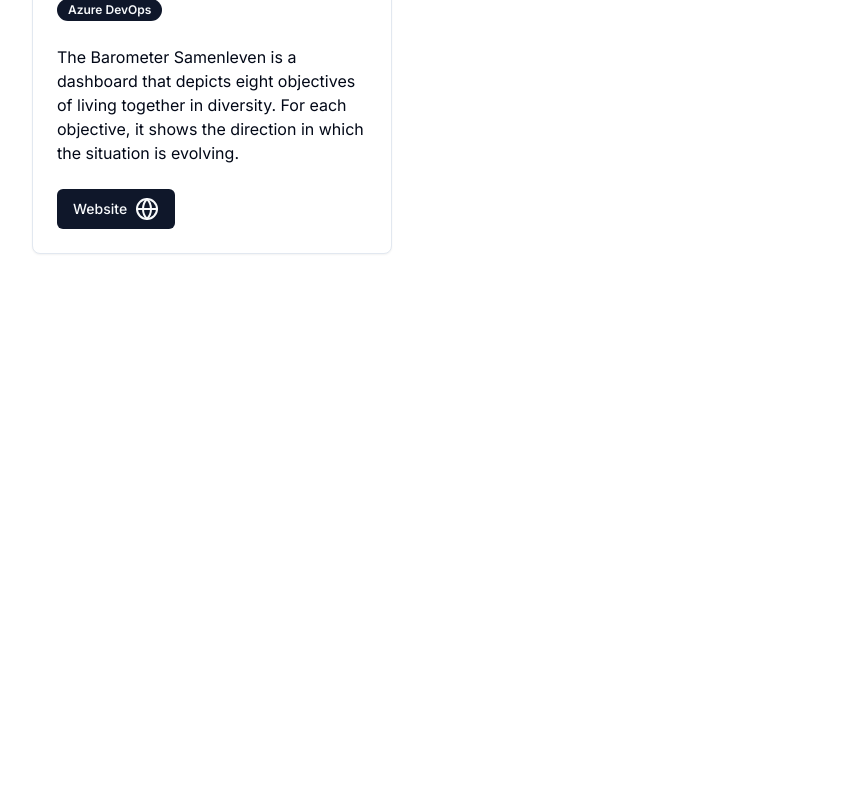
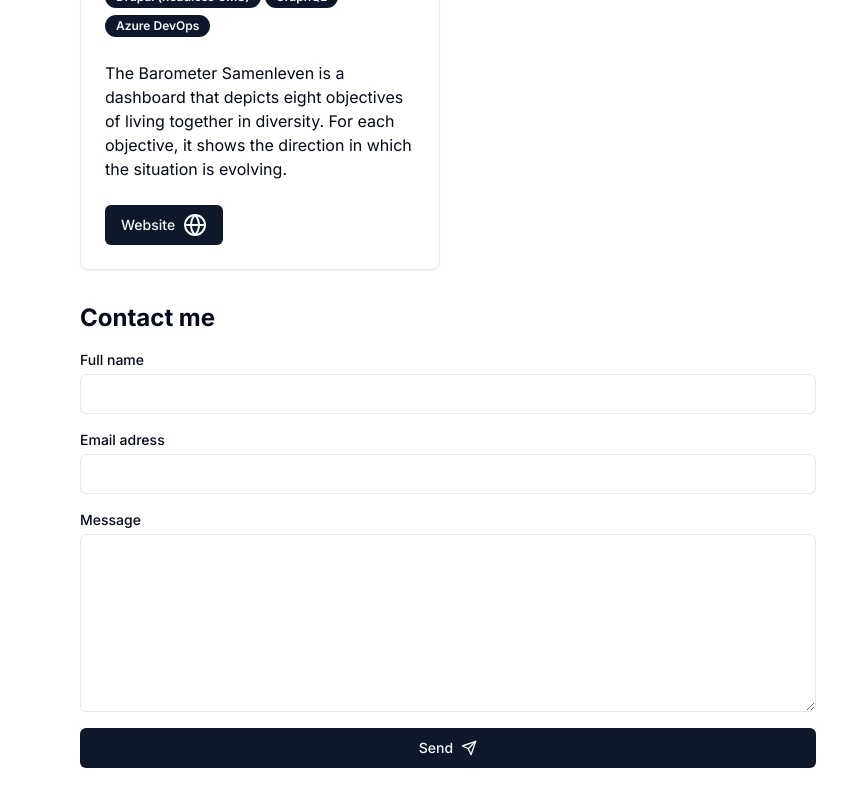
Before and after one commit to Talha-Bayansar/portfolio, a Next.js app: page / in a window 1280 px wide. Shown: the part 1431-2231 px from the top of the page, without its empty margins (160-1007 px from the left). Before the commit the page ends 1717 px from the top, so only its background shows below. Built offline with nearby package versions, Linux system fonts and the light colour scheme.

Commit message:
adding contact me section and form and adding padding to navigation bar

```diff
--- a/package.json
+++ b/package.json
@@ -9,7 +9,9 @@
     "lint": "next lint"
   },
   "dependencies": {
+    "@hookform/resolvers": "^3.3.4",
     "@radix-ui/react-accordion": "^1.1.2",
+    "@radix-ui/react-label": "^2.0.2",
     "@radix-ui/react-scroll-area": "^1.0.5",
     "@radix-ui/react-slot": "^1.0.2",
     "class-variance-authority": "^0.7.0",
@@ -18,8 +20,10 @@
     "next": "14.2.0",
     "react": "^18",
     "react-dom": "^18",
+    "react-hook-form": "^7.51.3",
     "tailwind-merge": "^2.2.2",
-    "tailwindcss-animate": "^1.0.7"
+    "tailwindcss-animate": "^1.0.7",
+    "zod": "^3.22.4"
   },
   "devDependencies": {
     "@types/node": "^20",
--- a/src/app/layout.tsx
+++ b/src/app/layout.tsx
@@ -30,7 +30,7 @@
         )}
       >
         <Navigation />
-        <div className="ml-40">{children}</div>
+        <div className="md:ml-52">{children}</div>
       </body>
     </html>
   );
--- a/src/app/page.tsx
+++ b/src/app/page.tsx
@@ -1,11 +1,13 @@
 import { AboutMeSection } from "@/components/sections/AboutMeSection";
+import { ContactMeSection } from "@/components/sections/ContactMeSection";
 import { ProjectsSection } from "@/components/sections/ProjectsSection";
 
 export default function Home() {
   return (
-    <main className="flex flex-col gap-4 p-8 max-w-[800px]">
+    <main className="flex flex-col gap-8 p-8 max-w-[800px]">
       <AboutMeSection />
       <ProjectsSection />
+      <ContactMeSection />
     </main>
   );
 }
--- /dev/null
+++ b/src/components/ContactMeForm.tsx
@@ -0,0 +1,33 @@
+import React from "react";
+import { Input } from "./ui/input";
+import { Textarea } from "./ui/textarea";
+import { Button } from "./ui/button";
+import { Send } from "lucide-react";
+
+export const ContactMeForm = () => {
+  return (
+    <form action="" className="flex flex-col gap-4">
+      <div className="flex flex-col gap-1">
+        <label htmlFor="full-name" className="font-medium text-sm">
+          Full name
+        </label>
+        <Input id="full-name" name="full-name" />
+      </div>
+      <div className="flex flex-col gap-1">
+        <label htmlFor="email" className="font-medium text-sm">
+          Email adress
+        </label>
+        <Input id="email" name="email" type="email" inputMode="email" />
+      </div>
+      <div className="flex flex-col gap-1">
+        <label htmlFor="message" className="font-medium text-sm">
+          Message
+        </label>
+        <Textarea id="message" name="message" rows={8} />
+      </div>
+      <Button className="flex gap-2" type="submit">
+        Send <Send className="w-4" />
+      </Button>
+    </form>
+  );
+};
--- a/src/components/ProjectCard.tsx
+++ b/src/components/ProjectCard.tsx
@@ -37,7 +37,7 @@
           ))}
         </ul>
       </CardHeader>
-      <CardContent className="flex-grow">
+      <CardContent className="flex-grow text-sm md:text-base">
         {/* <Accordion type="single" collapsible>
           <AccordionItem value={project.name}>
             <AccordionTrigger>Description</AccordionTrigger>
--- a/src/components/layout/Navigation.tsx
+++ b/src/components/layout/Navigation.tsx
@@ -6,7 +6,7 @@
 
 export const Navigation = () => {
   return (
-    <nav className="hidden fixed left-0 top-0 bottom-0 md:flex md:flex-col pt-8 w-40 text-sm font-medium border-r">
+    <nav className="hidden fixed left-0 top-0 bottom-0 md:flex md:flex-col pt-8 w-52 text-sm font-medium border-r">
       <NavigationItem title="About me" href="#about-me" Icon={UserRound} />
       <NavigationItem title="Projects" href="#projects" Icon={LayoutGrid} />
       <NavigationItem title="Contact me" href="#contact-me" Icon={Mail} />
@@ -26,7 +26,7 @@
       href={href}
       className={cn(
         buttonVariants({ variant: "ghost" }),
-        "flex items-center justify-start gap-3"
+        "flex items-center justify-start gap-3 px-10"
       )}
     >
       <Icon className="h-4 w-4" />
--- /dev/null
+++ b/src/components/sections/ContactMeSection.tsx
@@ -0,0 +1,11 @@
+import React from "react";
+import { Section } from "../layout/Section";
+import { ContactMeForm } from "../ContactMeForm";
+
+export const ContactMeSection = () => {
+  return (
+    <Section id="contact-me" title="Contact me">
+      <ContactMeForm />
+    </Section>
+  );
+};
--- /dev/null
+++ b/src/components/ui/form.tsx
@@ -0,0 +1,176 @@
+import * as React from "react"
+import * as LabelPrimitive from "@radix-ui/react-label"
+import { Slot } from "@radix-ui/react-slot"
+import {
+  Controller,
+  ControllerProps,
+  FieldPath,
+  FieldValues,
+  FormProvider,
+  useFormContext,
+} from "react-hook-form"
+
+import { cn } from "@/lib/utils"
+import { Label } from "@/components/ui/label"
+
+const Form = FormProvider
+
+type FormFieldContextValue<
+  TFieldValues extends FieldValues = FieldValues,
+  TName extends FieldPath<TFieldValues> = FieldPath<TFieldValues>
+> = {
+  name: TName
+}
+
+const FormFieldContext = React.createContext<FormFieldContextValue>(
+  {} as FormFieldContextValue
+)
+
+const FormField = <
+  TFieldValues extends FieldValues = FieldValues,
+  TName extends FieldPath<TFieldValues> = FieldPath<TFieldValues>
+>({
+  ...props
+}: ControllerProps<TFieldValues, TName>) => {
+  return (
+    <FormFieldContext.Provider value={{ name: props.name }}>
+      <Controller {...props} />
+    </FormFieldContext.Provider>
+  )
+}
+
+const useFormField = () => {
+  const fieldContext = React.useContext(FormFieldContext)
+  const itemContext = React.useContext(FormItemContext)
+  const { getFieldState, formState } = useFormContext()
+
+  const fieldState = getFieldState(fieldContext.name, formState)
+
+  if (!fieldContext) {
+    throw new Error("useFormField should be used within <FormField>")
+  }
+
+  const { id } = itemContext
+
+  return {
+    id,
+    name: fieldContext.name,
+    formItemId: `${id}-form-item`,
+    formDescriptionId: `${id}-form-item-description`,
+    formMessageId: `${id}-form-item-message`,
+    ...fieldState,
+  }
+}
+
+type FormItemContextValue = {
+  id: string
+}
+
+const FormItemContext = React.createContext<FormItemContextValue>(
+  {} as FormItemContextValue
+)
+
+const FormItem = React.forwardRef<
+  HTMLDivElement,
+  React.HTMLAttributes<HTMLDivElement>
+>(({ className, ...props }, ref) => {
+  const id = React.useId()
+
+  return (
+    <FormItemContext.Provider value={{ id }}>
+      <div ref={ref} className={cn("space-y-2", className)} {...props} />
+    </FormItemContext.Provider>
+  )
+})
+FormItem.displayName = "FormItem"
+
+const FormLabel = React.forwardRef<
+  React.ElementRef<typeof LabelPrimitive.Root>,
+  React.ComponentPropsWithoutRef<typeof LabelPrimitive.Root>
+>(({ className, ...props }, ref) => {
+  const { error, formItemId } = useFormField()
+
+  return (
+    <Label
+      ref={ref}
+      className={cn(error && "text-destructive", className)}
+      htmlFor={formItemId}
+      {...props}
+    />
+  )
+})
+FormLabel.displayName = "FormLabel"
+
+const FormControl = React.forwardRef<
+  React.ElementRef<typeof Slot>,
+  React.ComponentPropsWithoutRef<typeof Slot>
+>(({ ...props }, ref) => {
+  const { error, formItemId, formDescriptionId, formMessageId } = useFormField()
+
+  return (
+    <Slot
+      ref={ref}
+      id={formItemId}
+      aria-describedby={
+        !error
+          ? `${formDescriptionId}`
+          : `${formDescriptionId} ${formMessageId}`
+      }
+      aria-invalid={!!error}
+      {...props}
+    />
+  )
+})
+FormControl.displayName = "FormControl"
+
+const FormDescription = React.forwardRef<
+  HTMLParagraphElement,
+  React.HTMLAttributes<HTMLParagraphElement>
+>(({ className, ...props }, ref) => {
+  const { formDescriptionId } = useFormField()
+
+  return (
+    <p
+      ref={ref}
+      id={formDescriptionId}
+      className={cn("text-sm text-muted-foreground", className)}
+      {...props}
+    />
+  )
+})
+FormDescription.displayName = "FormDescription"
+
+const FormMessage = React.forwardRef<
+  HTMLParagraphElement,
+  React.HTMLAttributes<HTMLParagraphElement>
+>(({ className, children, ...props }, ref) => {
+  const { error, formMessageId } = useFormField()
+  const body = error ? String(error?.message) : children
+
+  if (!body) {
+    return null
+  }
+
+  return (
+    <p
+      ref={ref}
+      id={formMessageId}
+      className={cn("text-sm font-medium text-destructive", className)}
+      {...props}
+    >
+      {body}
+    </p>
+  )
+})
+FormMessage.displayName = "FormMessage"
+
+export {
+  useFormField,
+  Form,
+  FormItem,
+  FormLabel,
+  FormControl,
+  FormDescription,
+  FormMessage,
+  FormField,
+}
--- /dev/null
+++ b/src/components/ui/input.tsx
@@ -0,0 +1,25 @@
+import * as React from "react"
+
+import { cn } from "@/lib/utils"
+
+export interface InputProps
+  extends React.InputHTMLAttributes<HTMLInputElement> {}
+
+const Input = React.forwardRef<HTMLInputElement, InputProps>(
+  ({ className, type, ...props }, ref) => {
+    return (
+      <input
+        type={type}
+        className={cn(
+          "flex h-10 w-full rounded-md border border-input bg-background px-3 py-2 text-sm ring-offset-background file:border-0 file:bg-transparent file:text-sm file:font-medium placeholder:text-muted-foreground focus-visible:outline-none focus-visible:ring-2 focus-visible:ring-ring focus-visible:ring-offset-2 disabled:cursor-not-allowed disabled:opacity-50",
+          className
+        )}
+        ref={ref}
+        {...props}
+      />
+    )
+  }
+)
+Input.displayName = "Input"
+
+export { Input }
--- /dev/null
+++ b/src/components/ui/label.tsx
@@ -0,0 +1,26 @@
+"use client"
+
+import * as React from "react"
+import * as LabelPrimitive from "@radix-ui/react-label"
+import { cva, type VariantProps } from "class-variance-authority"
+
+import { cn } from "@/lib/utils"
+
+const labelVariants = cva(
+  "text-sm font-medium leading-none peer-disabled:cursor-not-allowed peer-disabled:opacity-70"
+)
+
+const Label = React.forwardRef<
+  React.ElementRef<typeof LabelPrimitive.Root>,
+  React.ComponentPropsWithoutRef<typeof LabelPrimitive.Root> &
+    VariantProps<typeof labelVariants>
+>(({ className, ...props }, ref) => (
+  <LabelPrimitive.Root
+    ref={ref}
+    className={cn(labelVariants(), className)}
+    {...props}
+  />
+))
+Label.displayName = LabelPrimitive.Root.displayName
+
+export { Label }
--- /dev/null
+++ b/src/components/ui/textarea.tsx
@@ -0,0 +1,24 @@
+import * as React from "react"
+
+import { cn } from "@/lib/utils"
+
+export interface TextareaProps
+  extends React.TextareaHTMLAttributes<HTMLTextAreaElement> {}
+
+const Textarea = React.forwardRef<HTMLTextAreaElement, TextareaProps>(
+  ({ className, ...props }, ref) => {
+    return (
+      <textarea
+        className={cn(
+          "flex min-h-[80px] w-full rounded-md border border-input bg-background px-3 py-2 text-sm ring-offset-background placeholder:text-muted-foreground focus-visible:outline-none focus-visible:ring-2 focus-visible:ring-ring focus-visible:ring-offset-2 disabled:cursor-not-allowed disabled:opacity-50",
+          className
+        )}
+        ref={ref}
+        {...props}
+      />
+    )
+  }
+)
+Textarea.displayName = "Textarea"
+
+export { Textarea }
```
Also changed, not shown: 1 other file (tests, documents, lock files or other folders).
